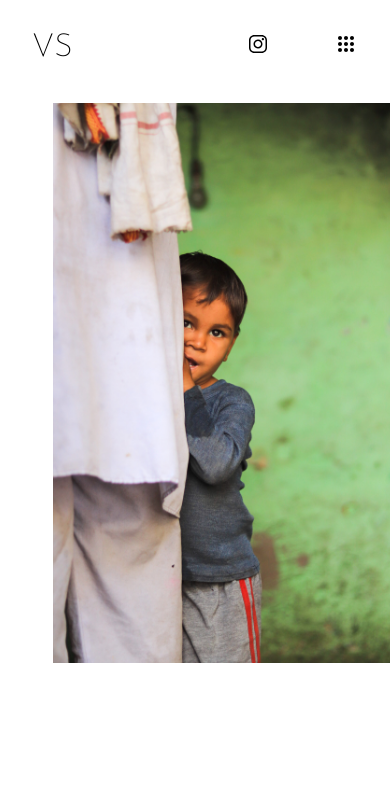
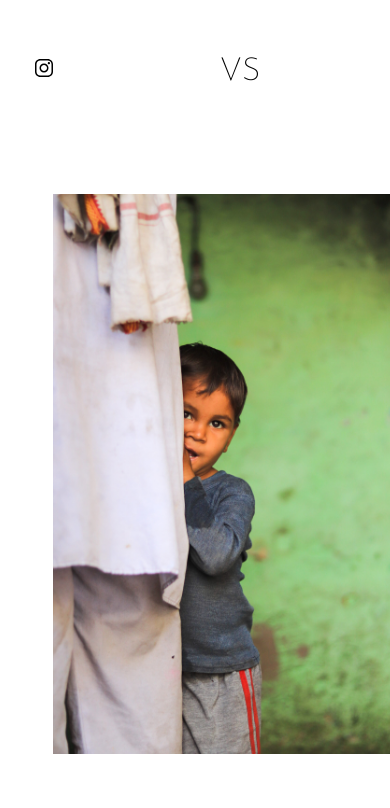
Before and after one commit to lucifer-ved/photographyportfolio, a React (Create React App) app: page / in a window 390 px wide. Shown: the top 808 px of the page. Built offline with nearby package versions, Linux system fonts and the light colour scheme.

Commit message:
updated css for mobile version

```diff
--- a/src/components/Header/HeaderElements.js
+++ b/src/components/Header/HeaderElements.js
@@ -9,6 +9,19 @@ export const HeaderContainer = styled.div`
     background:#fff;
     color:#000;
     justify-content:space-between;
+    flex-grow:1;
+    font-size:1.5rem;
+    margin:1.5rem auto;
+    min-width:480px;
+    a{
+        text-decoration:none;
+        color:#000;
+        cursor:pointer;
+    }
+
+    >*{
+        margin:2rem;
+    }
 `;
 
 export const Name = styled(Link)`
@@ -25,22 +38,6 @@ export const Name = styled(Link)`
     }
 `;
 
-export const OtherOptions = styled.div`
-    display:flex;
-    flex-direction:flex-end;
-    font-size:1.5rem;
-
-    a{
-        text-decoration:none;
-        color:#000;
-        cursor:pointer;
-    }
-
-    >*{
-        margin:2rem;
-    }
-`;
-
 export const GridIcon = styled(Link)`
     color:#000;
     cursor:pointer;
--- a/src/components/Header/index.js
+++ b/src/components/Header/index.js
@@ -1,17 +1,15 @@
 import React from 'react';
-import { HeaderContainer,Name,OtherOptions,GridIcon} from './HeaderElements.js';
+import { HeaderContainer,Name,GridIcon} from './HeaderElements.js';
 import { CgMenuGridO as Grid } from 'react-icons/cg';
 import { IoLogoInstagram as Instagram } from  'react-icons/io';
 const Header = () => {
     return (
         <HeaderContainer>
-            <Name>
-                VS <br/>
-            </Name>
-            <OtherOptions>
                 <a href="https://www.instagram.com/theadvenexplorer/" target="_blank" rel="noopener noreferrer"><Instagram /></a>
+                <Name>
+                    VS
+                </Name>
                 <GridIcon to="/photogrid"><Grid /></GridIcon>
-            </OtherOptions>
         </HeaderContainer>
     )
 }
--- a/src/components/LandingPage/LandingPageElements.js
+++ b/src/components/LandingPage/LandingPageElements.js
@@ -13,7 +13,7 @@ export const LandingPageContainer = styled.div`
 export const Pictures = styled.img`
     display:flex;
     justify-content:center;
-    // padding:2rem;
+    padding-top:30px;
     height:35rem;
     margin:4% auto;
 
--- a/src/index.css
+++ b/src/index.css
@@ -12,6 +12,11 @@ body {
     margin:0;
     padding:0;
     overflow-x:hidden;
+
+}
+
+.App{
+  width:100%;
 }
 
 code {
```
